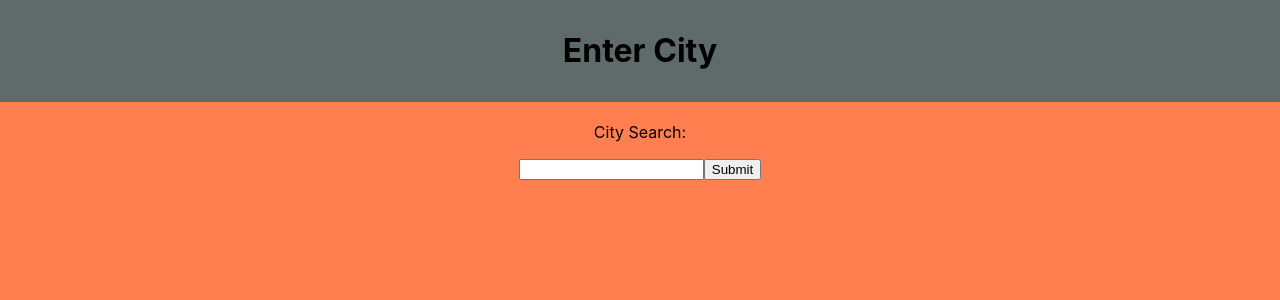
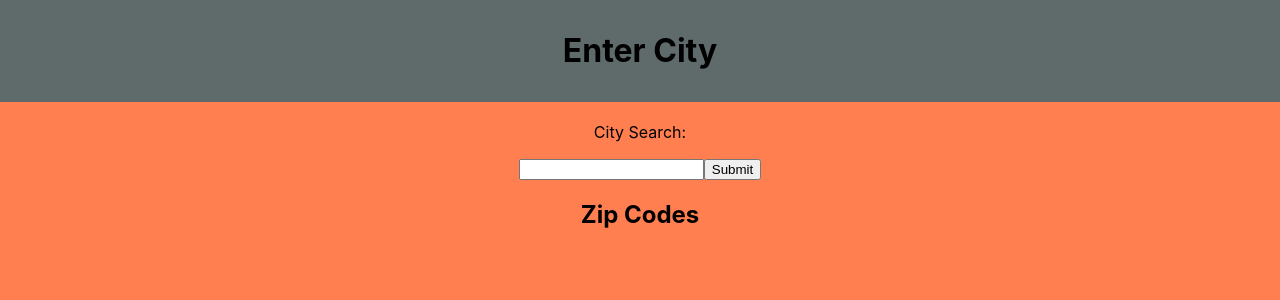
Before and after one commit to lehman-cuny2x/city-api-Lessie06, a React (Create React App) app: page / in a window 1280 px wide. Shown: the top 300 px of the page. Built offline with nearby package versions, Linux system fonts and the light colour scheme.

Commit message:
Removed some text from the file and added an h2

```diff
--- a/src/CitySearchComponent.js
+++ b/src/CitySearchComponent.js
@@ -12,10 +12,11 @@ class CitySearchComponent extends React.Component{
     render(){
 
         let items=[];
-        items = this.props.zips.map((i)=> {return <p>Zip Codes in that area {i}</p>})
+        items = this.props.zips.map((i)=> {return <p> {i}</p>})
 
         return(
             <div>
+            <h2>Zip Codes</h2>
                 {items}
             </div>
         )
```
